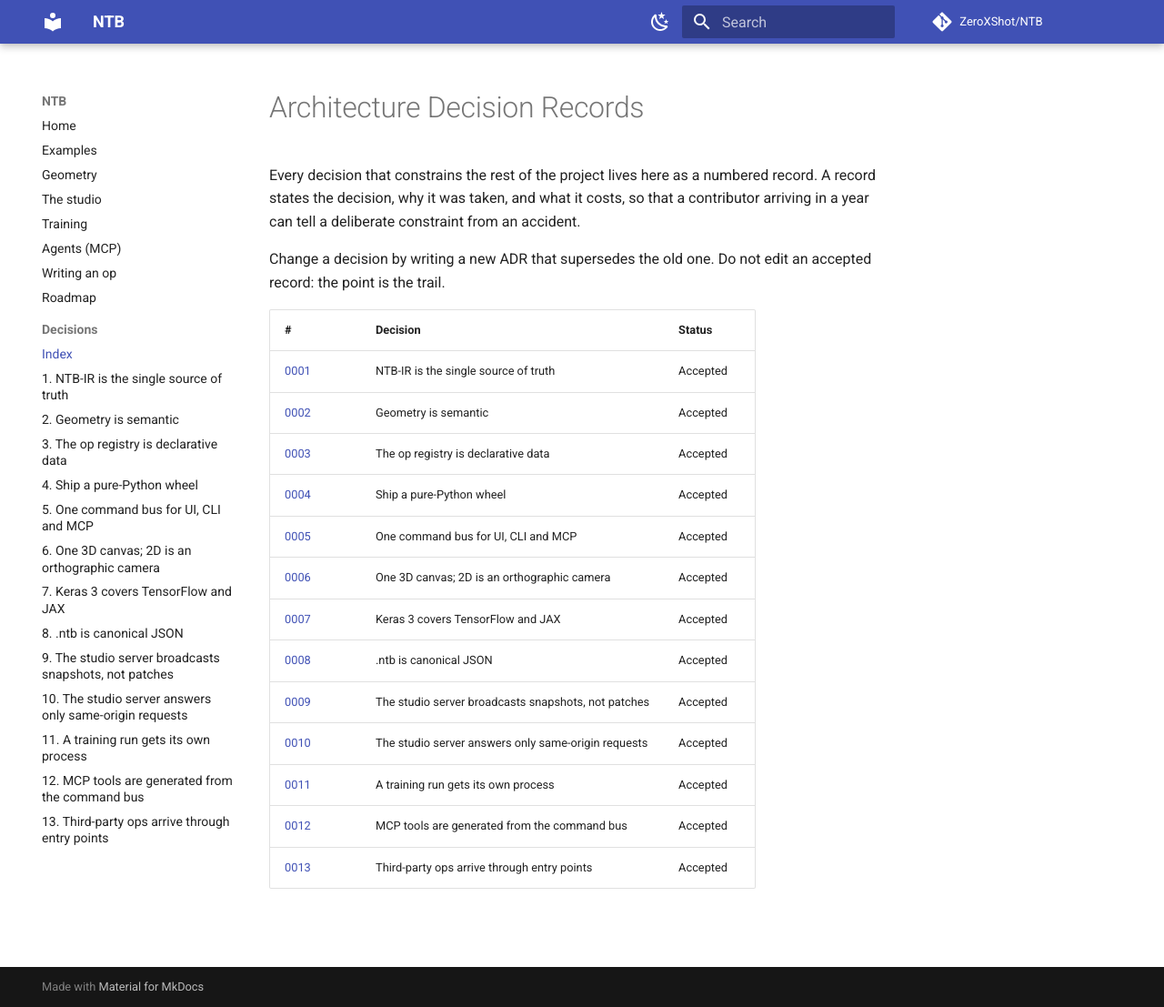
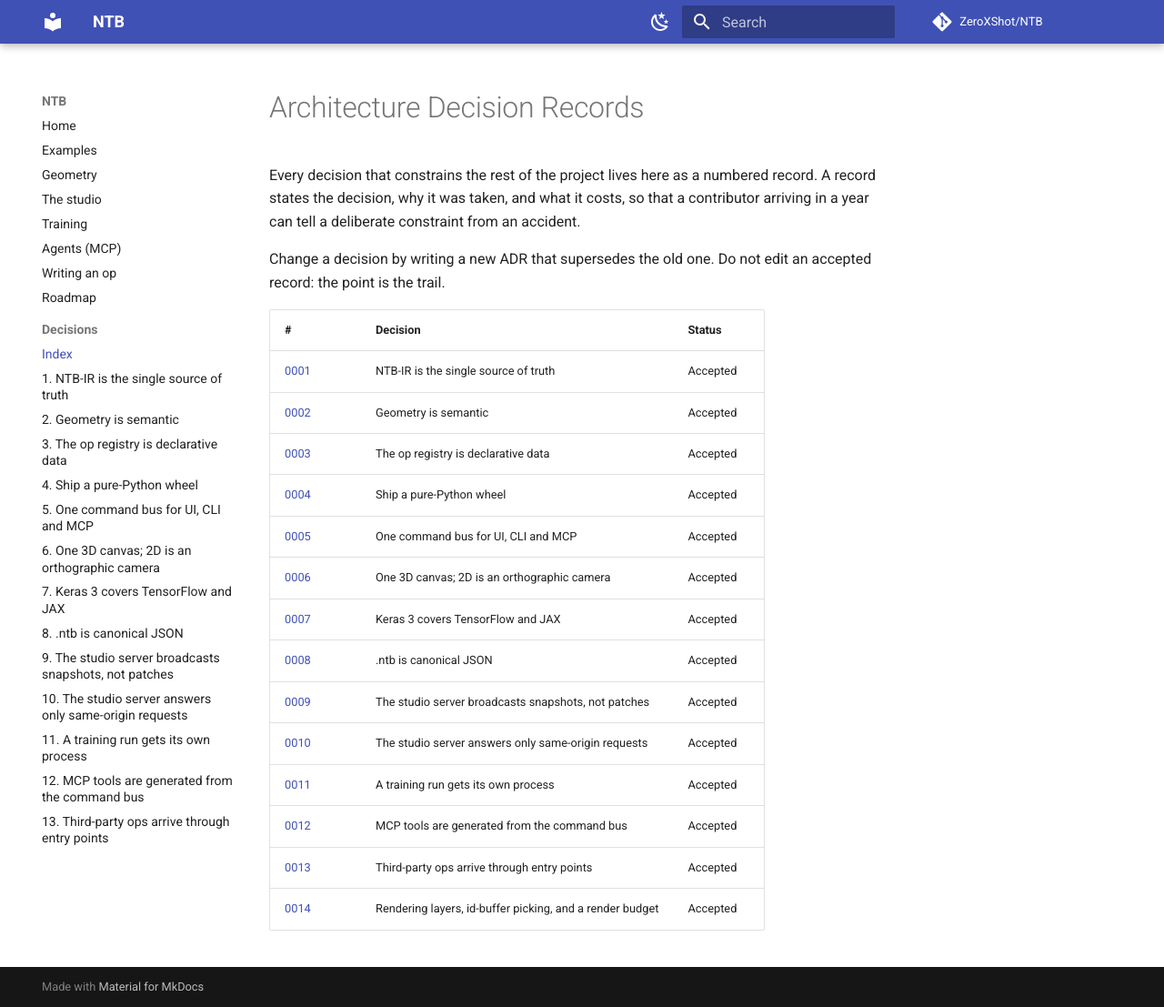
Before and after one commit to ZeroXShot/NTB, an MkDocs documentation site: the page built from docs/adr/README.md, in a window 1280 px wide and 1107 px high. Shown: the whole window at 91% size. Built offline with MkDocs 1.6.1 and Material for MkDocs 9.7.7, drawn with Linux system fonts in a browser that asks for light colours; comment, search, counter and statistics services are not loaded.

Commit message:
docs: index ADR 14

```diff
--- a/docs/adr/README.md
+++ b/docs/adr/README.md
@@ -23,3 +23,4 @@ an accepted record: the point is the trail.
 | [0011](0011-training-runs-in-their-own-process.md) | A training run gets its own process | Accepted |
 | [0012](0012-mcp-tools-are-generated-from-the-command-bus.md) | MCP tools are generated from the command bus | Accepted |
 | [0013](0013-third-party-ops-are-entry-points.md) | Third-party ops arrive through entry points | Accepted |
+| [0014](0014-rendering-layers-and-id-buffer-picking.md) | Rendering layers, id-buffer picking, and a render budget | Accepted |
```
